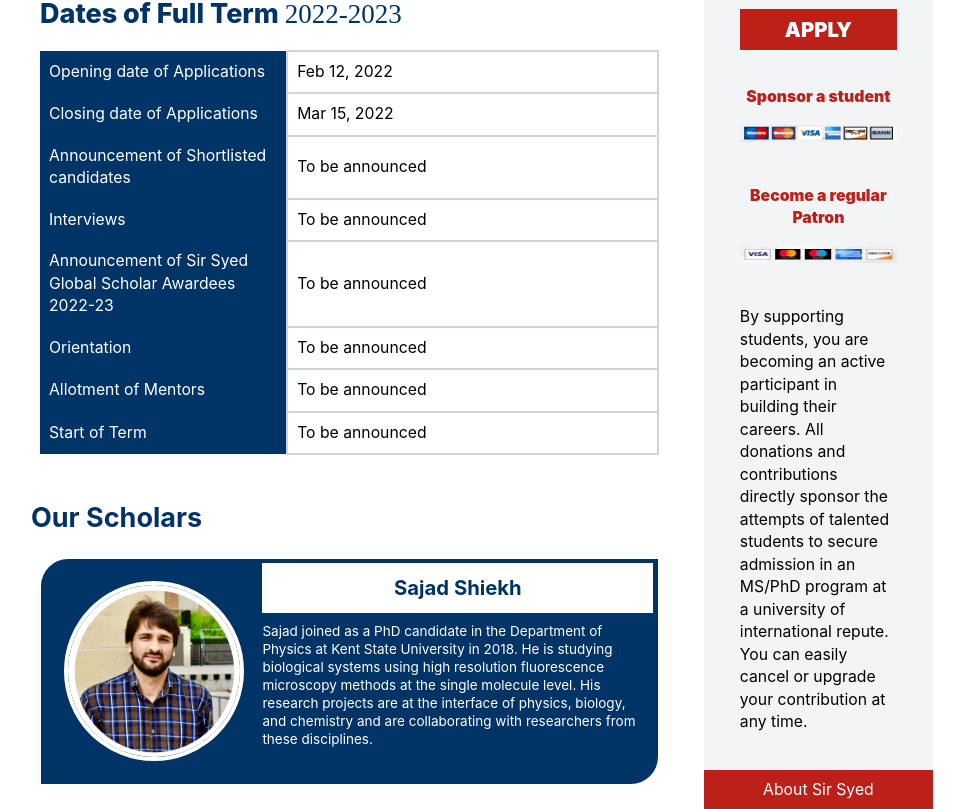
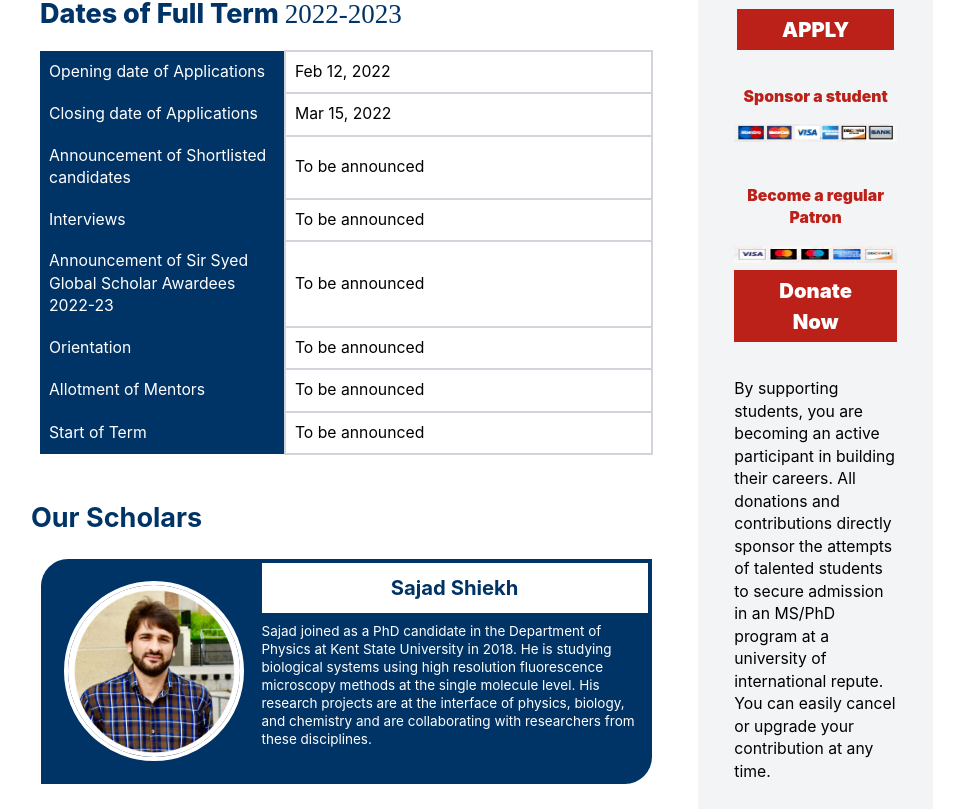
Before and after one commit to ssgsa-us/ssgsa.us, a Next.js app: page / in a window 1280 px wide. Shown: the part 1289-2098 px from the top of the page, without its empty margins (158-1122 px from the left). Built offline with nearby package versions, Linux system fonts and the light colour scheme; no server answers.

Commit message:
Update Apply.js
adding donate button

```diff
--- a/components/Apply.js
+++ b/components/Apply.js
@@ -35,6 +35,13 @@ const Apply = () => {
               <Image src="/donate2.png" alt="Donate" width={280} height={30} />
             </a>
           </div>
+          <a href="https://www.paypal.com/cgi-bin/webscr?cmd=_s-xclick&hosted_button_id=MYCSXB9B4ENP6"
+             target="_blank"
+             rel="noopener noreferrer">
+            <button className="px-10 py-1 block mx-auto bg-red-850 font-black text-lg text-white text-center">
+              Donate Now
+            </button>
+          </a>
           <p className="text-sm mt-8">
             By supporting students, you are becoming an active participant in
             building their careers. All donations and contributions directly
```
